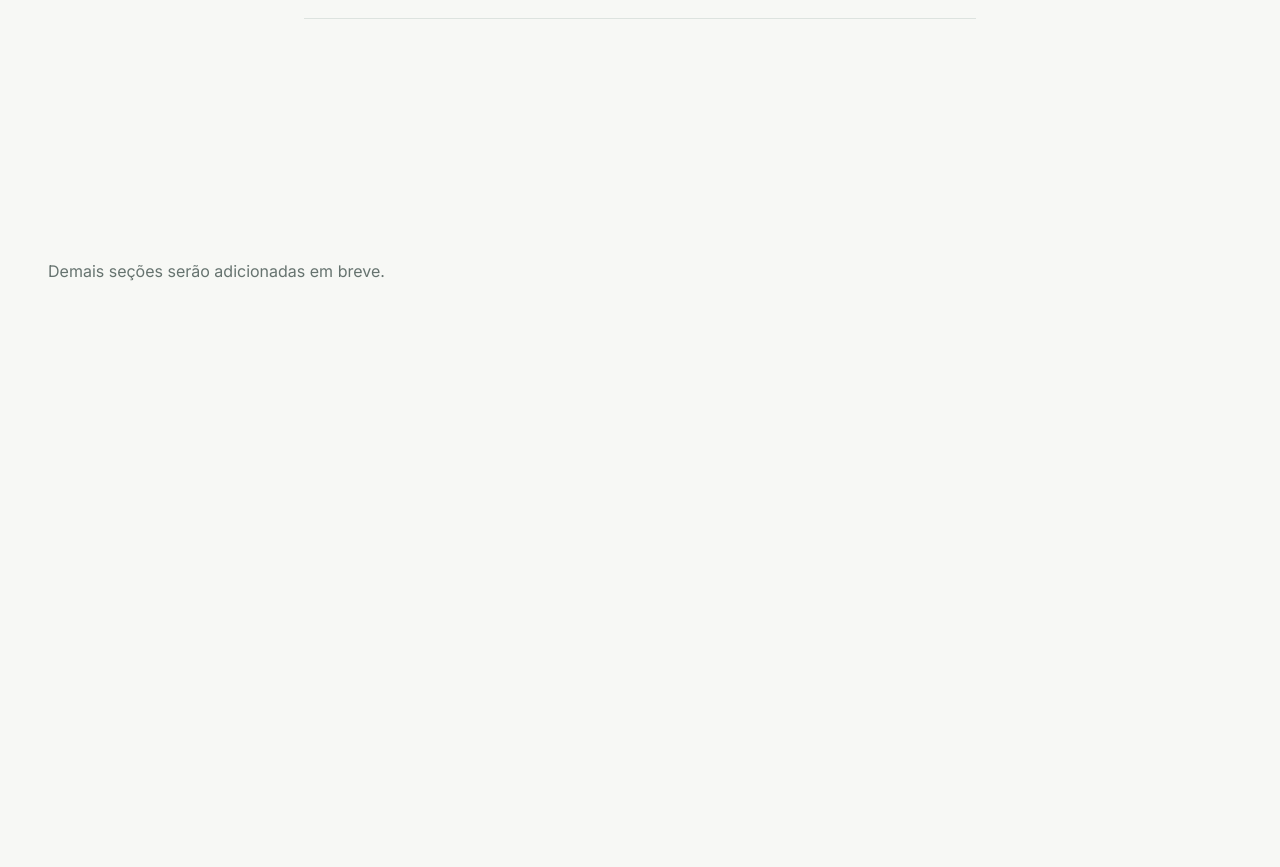
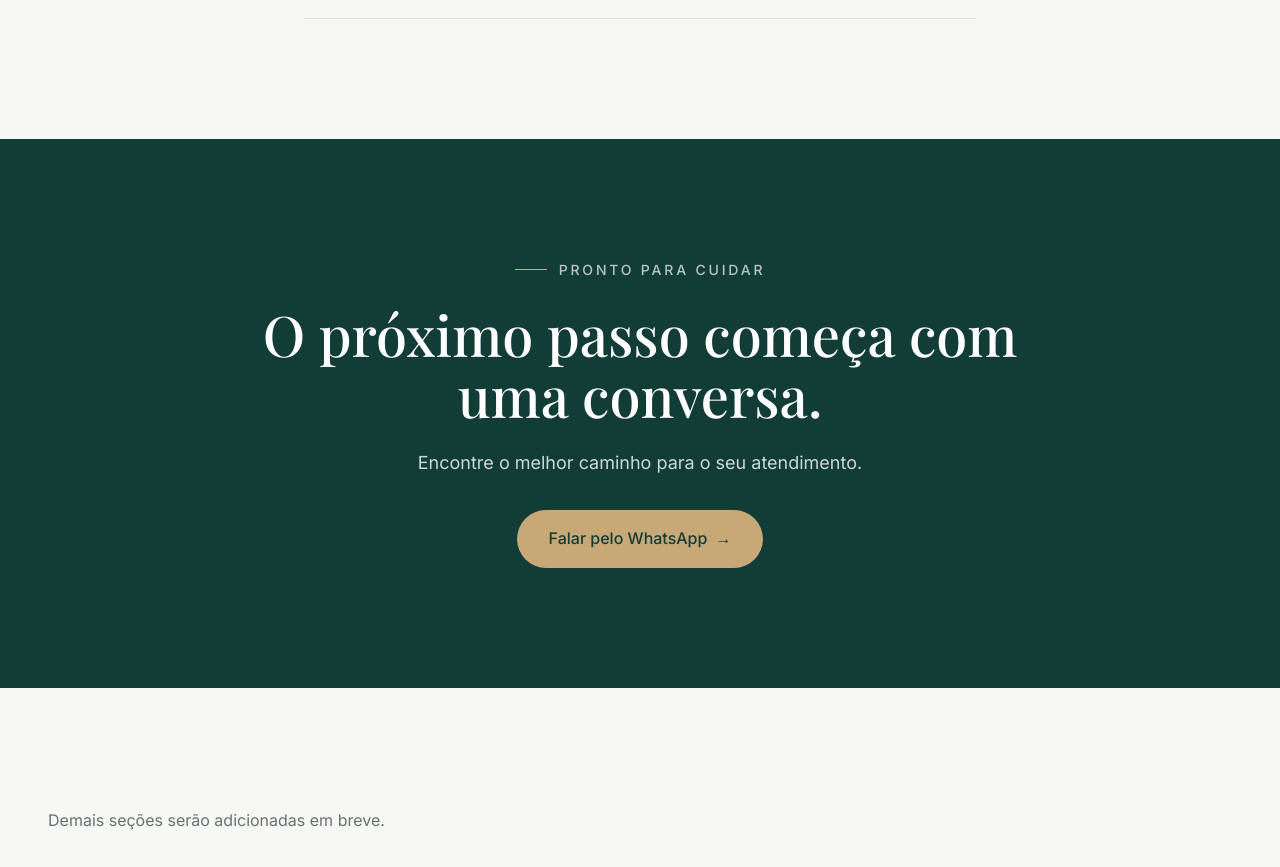
Before and after one commit to DevMakoo/Clinica-landpage, a Next.js app: page / in a window 1280 px wide. Shown: the part 5500-6367 px from the top of the page. Before the commit the page ends 5905 px from the top, so only its background shows below. Built offline with nearby package versions, Linux system fonts and the light colour scheme.

Commit message:
feat: add final clinic cta

```diff
--- a/app/page.tsx
+++ b/app/page.tsx
@@ -5,6 +5,7 @@ import { About } from "@/components/clinic/About";
 import { Team } from "@/components/clinic/Team";
 import { Testimonials } from "@/components/clinic/Testimonials";
 import { FAQ } from "@/components/clinic/FAQ";
+import { CTA } from "@/components/clinic/CTA";
 
 export default function Home() {
   return (
@@ -17,6 +18,7 @@ export default function Home() {
         <Team />
         <Testimonials />
         <FAQ />
+        <CTA />
         <p className="container section-y text-body text-muted-foreground">
           Demais seções serão adicionadas em breve.
         </p>
--- /dev/null
+++ b/components/clinic/CTA.tsx
@@ -0,0 +1,86 @@
+"use client";
+
+import { motion, MotionConfig, type Transition } from "motion/react";
+import { clinic } from "@/data/clinic";
+
+const EASE: Transition["ease"] = [0.16, 1, 0.3, 1];
+
+const whatsappNumber = clinic.whatsapp.replace(/\D/g, "");
+const whatsappMessage = "Olá, gostaria de agendar uma consulta.";
+const whatsappHref = `https://wa.me/${whatsappNumber}?text=${encodeURIComponent(whatsappMessage)}`;
+
+export function CTA() {
+  return (
+    <MotionConfig reducedMotion="user">
+      <section
+        id="contato"
+        aria-labelledby="cta-heading"
+        className="relative overflow-hidden bg-primary py-18 md:py-30"
+      >
+        <div className="container flex flex-col items-center gap-5 text-center md:gap-6">
+          <motion.span
+            initial={{ opacity: 0, y: 20 }}
+            whileInView={{
+              opacity: 1,
+              y: 0,
+              transition: { duration: 0.6, ease: EASE },
+            }}
+            viewport={{ once: true, amount: 0.6 }}
+            className="flex items-center gap-3 text-small font-medium tracking-[0.2em] text-primary-foreground/70"
+          >
+            <span aria-hidden className="h-px w-8 bg-gold" />
+            PRONTO PARA CUIDAR
+          </motion.span>
+
+          <motion.h2
+            id="cta-heading"
+            initial={{ opacity: 0, y: 30 }}
+            whileInView={{
+              opacity: 1,
+              y: 0,
+              transition: { duration: 0.7, ease: EASE, delay: 0.1 },
+            }}
+            viewport={{ once: true, amount: 0.5 }}
+            className="max-w-3xl font-heading text-[38px] font-medium leading-[1.1] text-primary-foreground md:text-[56px] md:leading-[1.08]"
+          >
+            O próximo passo começa com uma conversa.
+          </motion.h2>
+
+          <motion.p
+            initial={{ opacity: 0, y: 20 }}
+            whileInView={{
+              opacity: 1,
+              y: 0,
+              transition: { duration: 0.6, ease: EASE, delay: 0.2 },
+            }}
+            viewport={{ once: true, amount: 0.6 }}
+            className="max-w-xl text-[17px] leading-[1.6] text-primary-foreground/80 md:text-[18px]"
+          >
+            Encontre o melhor caminho para o seu atendimento.
+          </motion.p>
+
+          <motion.div
+            initial={{ opacity: 0, y: 15, scale: 0.98 }}
+            whileInView={{
+              opacity: 1,
+              y: 0,
+              scale: 1,
+              transition: { duration: 0.5, ease: EASE, delay: 0.3 },
+            }}
+            viewport={{ once: true, amount: 0.6 }}
+            className="mt-2"
+          >
+            <a
+              href={whatsappHref}
+              target="_blank"
+              rel="noopener noreferrer"
+              className="inline-flex items-center justify-center gap-2 whitespace-nowrap rounded-full bg-gold px-8 py-4 text-body font-medium text-primary transition-all duration-200 hover:-translate-y-0.5 hover:scale-[1.01] hover:bg-gold/90 focus-visible:outline-primary-foreground"
+            >
+              Falar pelo WhatsApp <span aria-hidden>→</span>
+            </a>
+          </motion.div>
+        </div>
+      </section>
+    </MotionConfig>
+  );
+}
```
